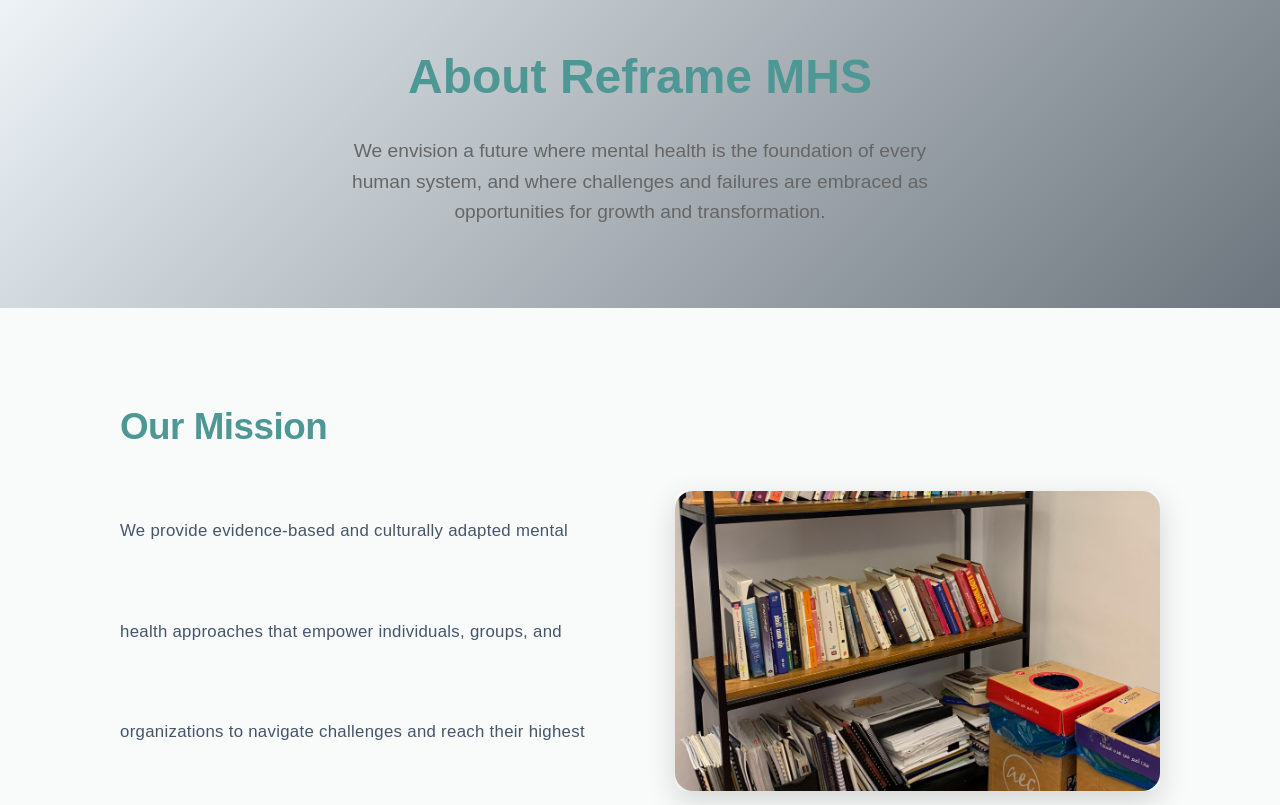
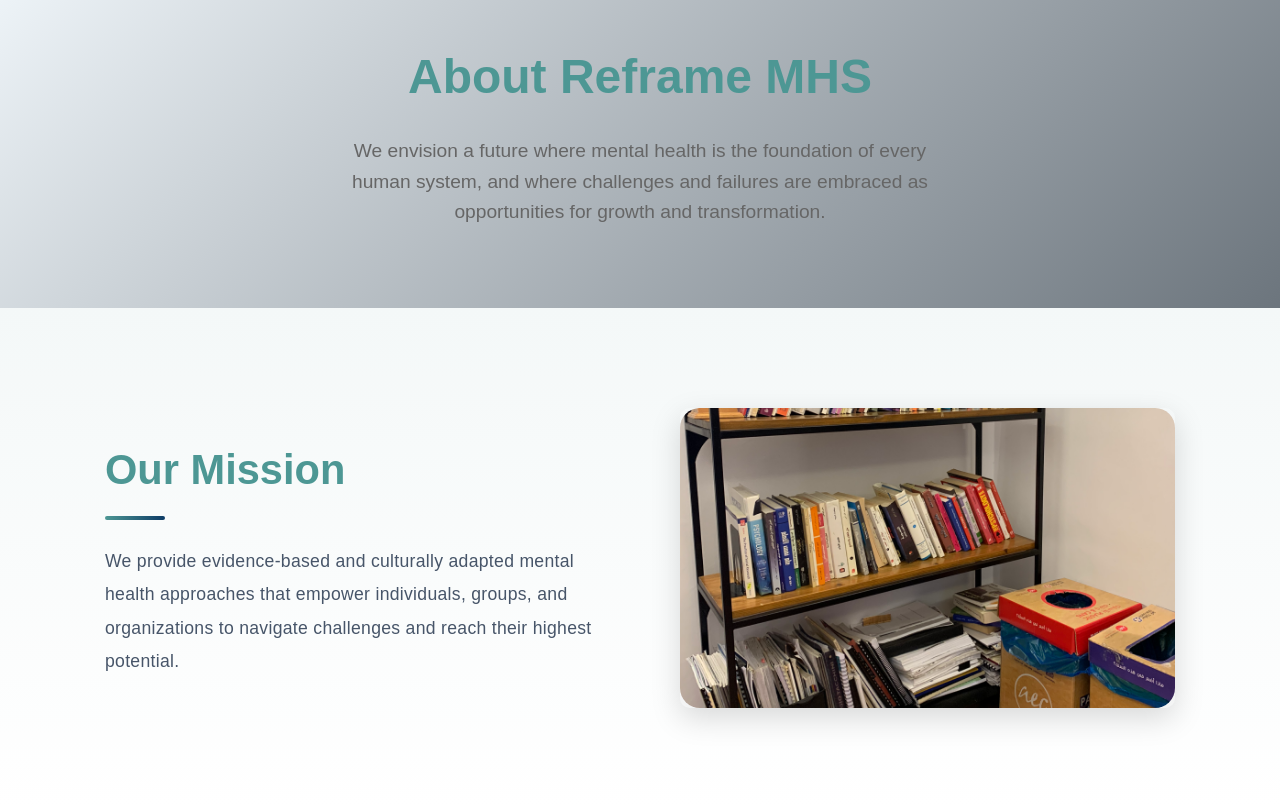
Before and after one commit to marysb22/reframe, a plain HTML site: page about.html in a window 1280 px wide. Shown: the part 111-916 px from the top of the page. Drawn offline with Linux system fonts and the light colour scheme.

Commit message:
Update about.html

```diff
--- a/about.html
+++ b/about.html
@@ -569,17 +569,18 @@
   margin: 0;
   padding: 0;
 }
-/* ===== Mission Section ===== */
+
+  /* ===== Mission Section ===== */
 .mission-section {
-  padding: 90px 0;
-  background: #f9fbfb;
+  padding: 100px 0;
+  background: linear-gradient(180deg, #f4f8f8 0%, #ffffff 100%);
 }
 
 /* Container */
 .mission-section .container {
-  max-width: 1100px;
+  max-width: 1150px;
   margin: 0 auto;
-  padding: 0 30px;
+  padding: 0 40px;
 }
 
 /* Layout */
@@ -587,28 +588,55 @@
   display: flex;
   align-items: center;
   justify-content: space-between;
-  gap: 70px;
+  gap: 80px;
 }
 
 /* ===== Text Area ===== */
 .mission-text {
   flex: 1;
+  animation: fadeSlideUp 0.8s ease forwards;
+  opacity: 0;
 }
 
+/* Title */
 .mission-text h2 {
-  font-size: 2.3rem;
-  font-weight: 600;
+  font-size: 2.6rem;
+  font-weight: 700;
   color: #4D9794;
-  margin-bottom: 24px;
-  letter-spacing: -0.5px;
+  margin-bottom: 25px;
+  position: relative;
 }
 
+/* Accent line under title */
+.mission-text h2::after {
+  content: "";
+  width: 60px;
+  height: 4px;
+  background: linear-gradient(90deg, #4D9794, #0d3b66);
+  display: block;
+  margin-top: 12px;
+  border-radius: 4px;
+}
+
+/* Paragraph */
 .mission-text p {
-  font-size: 1.05rem;
-  line-height: 6;           /* 🔥 Better line spacing */
+  font-size: 1.1rem;
+  line-height: 1.9;
   letter-spacing: 0.3px;
   color: #475569;
-  max-width: 540px;
+  max-width: 560px;
+  transition: all 0.3s ease;
+}
+
+/* Attention effect on sentence */
+.mission-text p strong {
+  color: #0d3b66;
+  font-weight: 600;
+}
+
+/* Subtle hover effect */
+.mission-text p:hover {
+  color: #1e293b;
 }
 
 /* ===== Image Area ===== */
@@ -620,16 +648,28 @@
 
 .mission-image img {
   width: 100%;
-  max-width: 500px;
-  border-radius: 18px;
+  max-width: 520px;
+  border-radius: 20px;
   object-fit: cover;
-  box-shadow: 0 15px 35px rgba(0, 0, 0, 0.08);
-  transition: transform 0.3s ease, box-shadow 0.3s ease;
+  box-shadow: 0 20px 45px rgba(0, 0, 0, 0.08);
+  transition: transform 0.4s ease, box-shadow 0.4s ease;
 }
 
 .mission-image img:hover {
-  transform: translateY(-6px);
-  box-shadow: 0 20px 45px rgba(0, 0, 0, 0.12);
+  transform: translateY(-8px);
+  box-shadow: 0 30px 65px rgba(0, 0, 0, 0.15);
+}
+
+/* ===== Animation ===== */
+@keyframes fadeSlideUp {
+  from {
+    opacity: 0;
+    transform: translateY(30px);
+  }
+  to {
+    opacity: 1;
+    transform: translateY(0);
+  }
 }
 
 /* ===== Responsive ===== */
@@ -637,7 +677,7 @@
   .mission-content {
     flex-direction: column;
     text-align: center;
-    gap: 45px;
+    gap: 50px;
   }
 
   .mission-text p {
@@ -645,7 +685,7 @@
   }
 
   .mission-text h2 {
-    font-size: 2rem;
+    font-size: 2.1rem;
   }
 }
 
```
